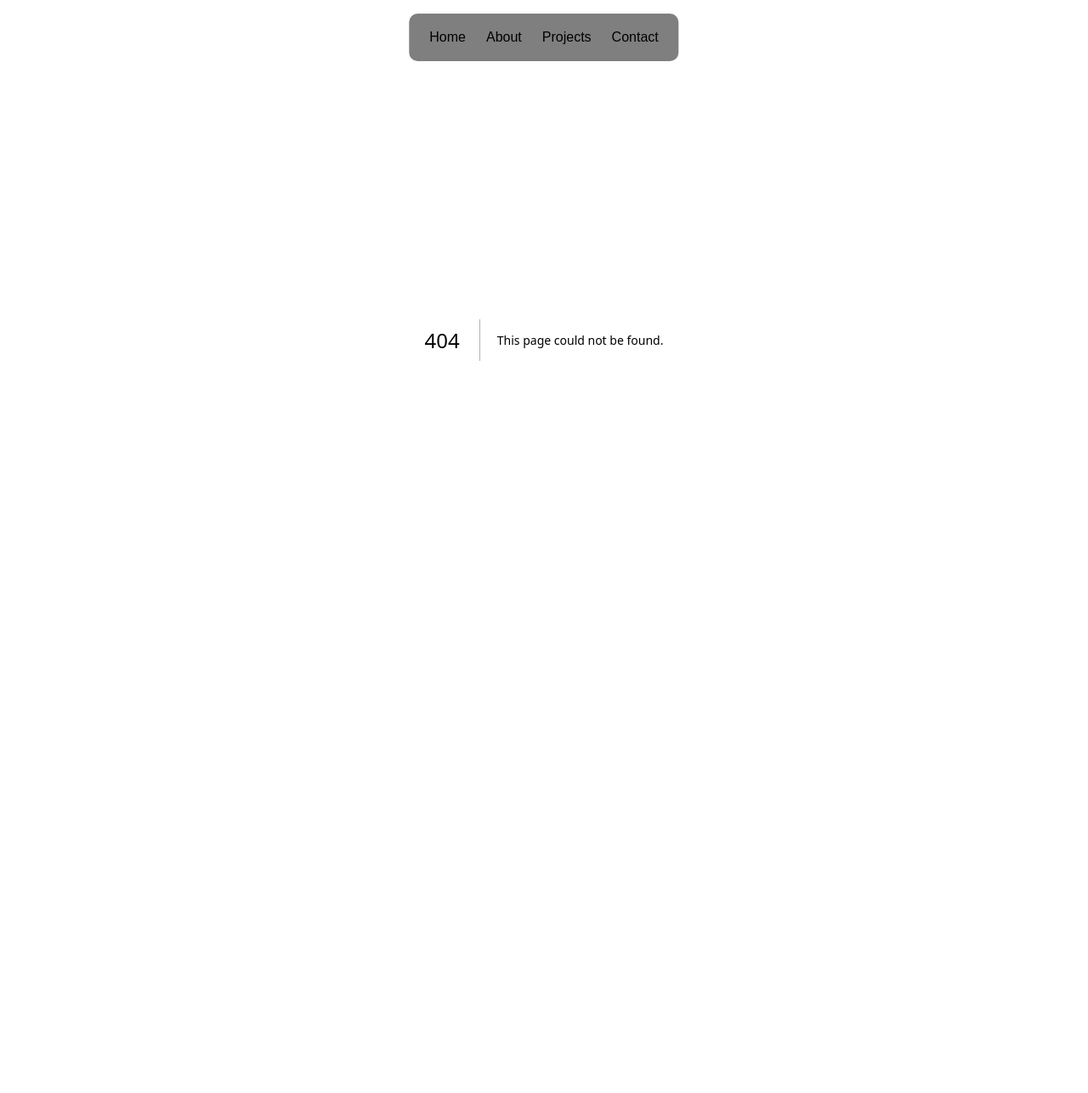
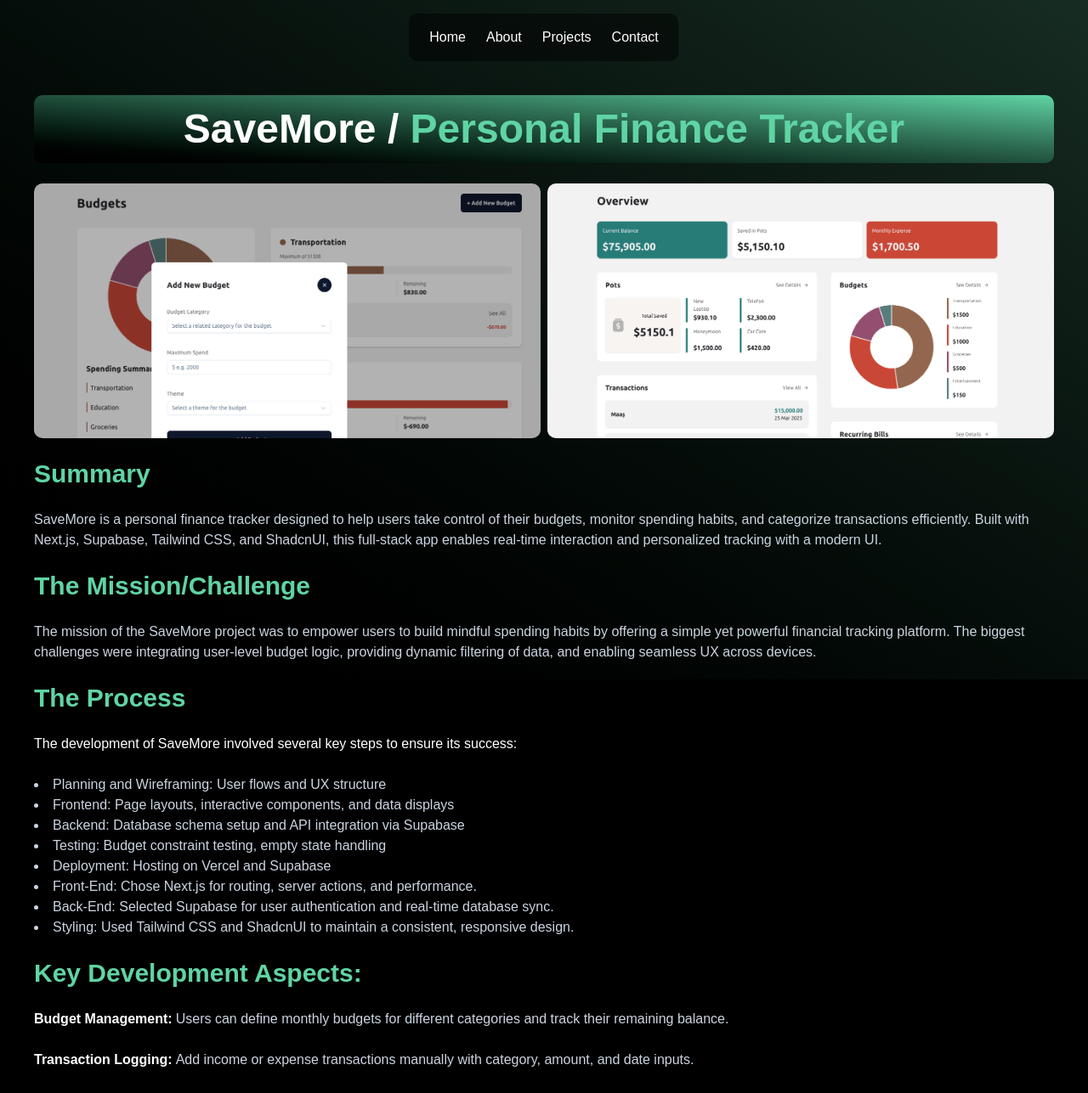
Before and after one commit to inancciftci/inanc-portfolio, a Next.js app: page /project/save-more in a window 1280 px wide. Before the commit this address had no page. Shown: the top 1287 px of the page at 85% size. Before the commit the page ends 800 px from the top, so only its background shows below. Built offline with nearby package versions, Linux system fonts and the light colour scheme; a web font is replaced by a local one.

Commit message:
Added new project "SaveMore"

```diff
--- /dev/null
+++ b/app/(projects)/project/save-more/page.tsx
@@ -0,0 +1,131 @@
+import Image from "next/image";
+import React from "react";
+
+const page = () => {
+  return (
+    <div className="flex flex-col gap-6">
+      <h1 className="text-5xl font-bold text-center bg-gradient-to-bl from-[#60d4a4] to-black p-4 rounded-lg">
+        SaveMore /{" "}
+        <span className="text-[#60d4a4]">Personal Finance Tracker</span>
+      </h1>
+      <div className="grid grid-cols-2 gap-2">
+        <div className="h-[300px] rounded-lg overflow-hidden relative">
+          <Image
+            src={"/project-7.png"}
+            fill
+            alt="SaveMore Screenshot"
+            className="object-cover object-top"
+          />
+        </div>
+        <div className="h-[300px] rounded-lg overflow-hidden relative">
+          <Image
+            src={"/project-6.png"}
+            fill
+            alt="SaveMore Screenshot"
+            className="object-cover object-top"
+          />
+        </div>
+      </div>
+
+      <h2 className="text-3xl font-bold text-[#60d4a4]">Summary</h2>
+      <p className="text-slate-300">
+        SaveMore is a personal finance tracker designed to help users take
+        control of their budgets, monitor spending habits, and categorize
+        transactions efficiently. Built with Next.js, Supabase, Tailwind CSS,
+        and ShadcnUI, this full-stack app enables real-time interaction and
+        personalized tracking with a modern UI.
+      </p>
+
+      <h2 className="text-3xl font-bold text-[#60d4a4]">
+        The Mission/Challenge
+      </h2>
+      <p className="text-slate-300">
+        The mission of the SaveMore project was to empower users to build
+        mindful spending habits by offering a simple yet powerful financial
+        tracking platform. The biggest challenges were integrating user-level
+        budget logic, providing dynamic filtering of data, and enabling seamless
+        UX across devices.
+      </p>
+
+      <h2 className="text-3xl font-bold text-[#60d4a4]">The Process</h2>
+      <span className="text-md">
+        The development of SaveMore involved several key steps to ensure its
+        success:
+      </span>
+      <ul className="list-disc list-inside text-slate-300">
+        <li>Planning and Wireframing: User flows and UX structure</li>
+        <li>
+          Frontend: Page layouts, interactive components, and data displays
+        </li>
+        <li>Backend: Database schema setup and API integration via Supabase</li>
+        <li>Testing: Budget constraint testing, empty state handling</li>
+        <li>Deployment: Hosting on Vercel and Supabase</li>
+        <li>
+          Front-End: Chose Next.js for routing, server actions, and performance.
+        </li>
+        <li>
+          Back-End: Selected Supabase for user authentication and real-time
+          database sync.
+        </li>
+        <li>
+          Styling: Used Tailwind CSS and ShadcnUI to maintain a consistent,
+          responsive design.
+        </li>
+      </ul>
+
+      <h2 className="text-3xl font-bold text-[#60d4a4]">
+        Key Development Aspects:
+      </h2>
+
+      <p className="text-slate-300">
+        <span className="font-bold mr-1 text-[1rem] text-white">
+          Budget Management:
+        </span>
+        Users can define monthly budgets for different categories and track
+        their remaining balance.
+      </p>
+
+      <p className="text-slate-300">
+        <span className="font-bold mr-1 text-[1rem] text-white">
+          Transaction Logging:
+        </span>
+        Add income or expense transactions manually with category, amount, and
+        date inputs.
+      </p>
+
+      <p className="text-slate-300">
+        <span className="font-bold mr-1 text-[1rem] text-white">
+          Real-Time Sync:
+        </span>
+        Data updates instantly across the dashboard using Supabase’s real-time
+        features.
+      </p>
+
+      <p className="text-slate-300">
+        <span className="font-bold mr-1 text-[1rem] text-white">
+          Authenticated Dashboard:
+        </span>
+        Users sign in to view private dashboards and manage only their own data.
+      </p>
+
+      <p className="text-slate-300">
+        <span className="font-bold mr-1 text-[1rem] text-white">
+          Responsive Design:
+        </span>
+        Fully responsive layout built with Tailwind CSS and ShadcnUI for
+        consistency across devices.
+      </p>
+
+      <p className="text-slate-300">
+        <span className="font-bold mr-1 text-[1rem] text-white">
+          Cart Management:
+        </span>
+        Although not a traditional cart, the app uses a transaction list
+        architecture similar to cart logic—add/remove/edit with a live summary
+        of totals.
+      </p>
+    </div>
+  );
+};
+
+export default page;
--- a/app/(root)/projects/page.tsx
+++ b/app/(root)/projects/page.tsx
@@ -8,6 +8,23 @@
 };
 
 const projects = [
+  {
+    id: 10,
+    title: "Save More - Personal Finance Tracker",
+    description:
+      "SaveMore is a personal finance tracker app built with Next.js, Supabase, Tailwind CSS, and ShadcnUI. It allows users to manage budgets, track income and expenses, and visualize their financial habits. With features like real-time data sync, secure authentication, and an intuitive dashboard, SaveMore helps users make informed financial decisions and stay on top of their goals.",
+    techStack: [
+      "devicon-nextjs-plain",
+      "devicon-react-original",
+      "devicon-typescript-plain",
+      "devicon-tailwindcss-original",
+    ],
+    github: "https://github.com/inancciftci/savemore",
+    demo: "https://savemore.vercel.app/",
+    image: "/project-6.png",
+    hasLink: true,
+    link: "/project/save-more",
+  },
   {
     id: 0,
     title: "Flow Blog",
```
Also changed, not shown: public/project-6.png (added), public/project-7.png (added).
